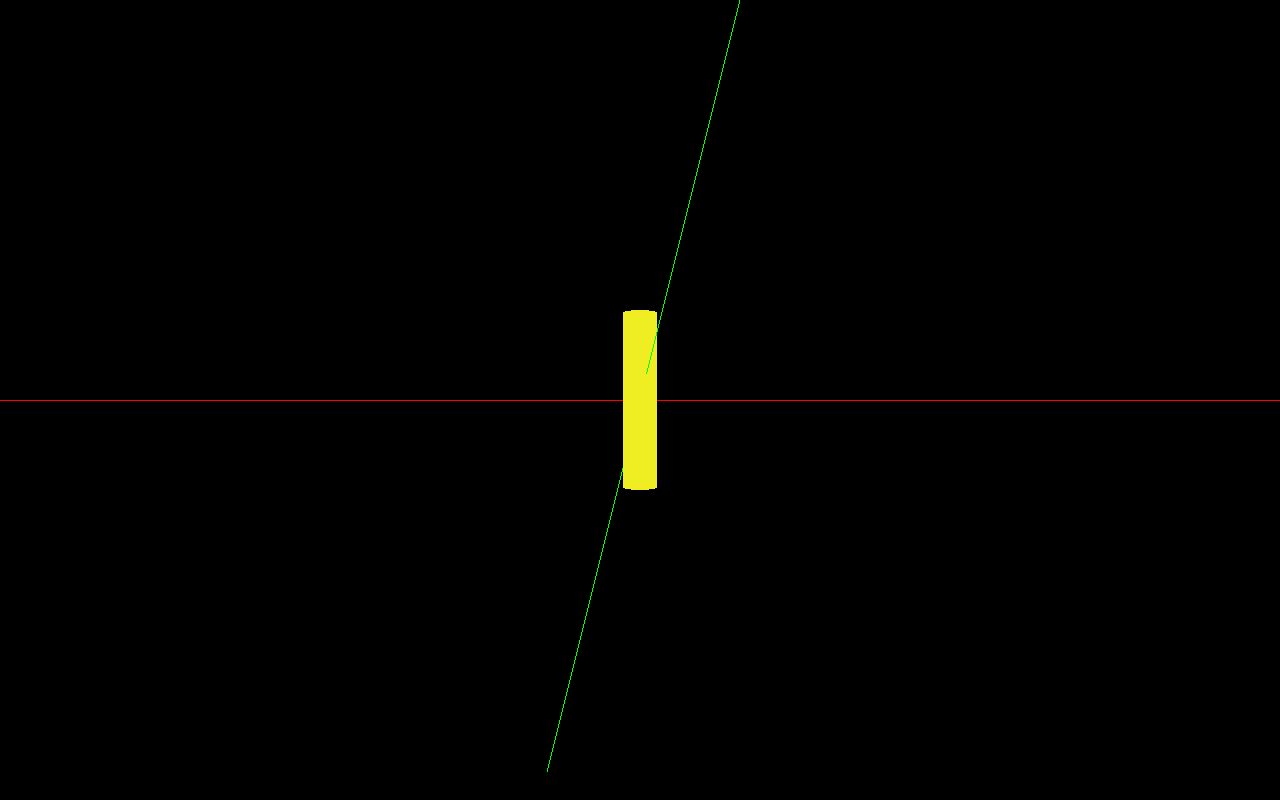
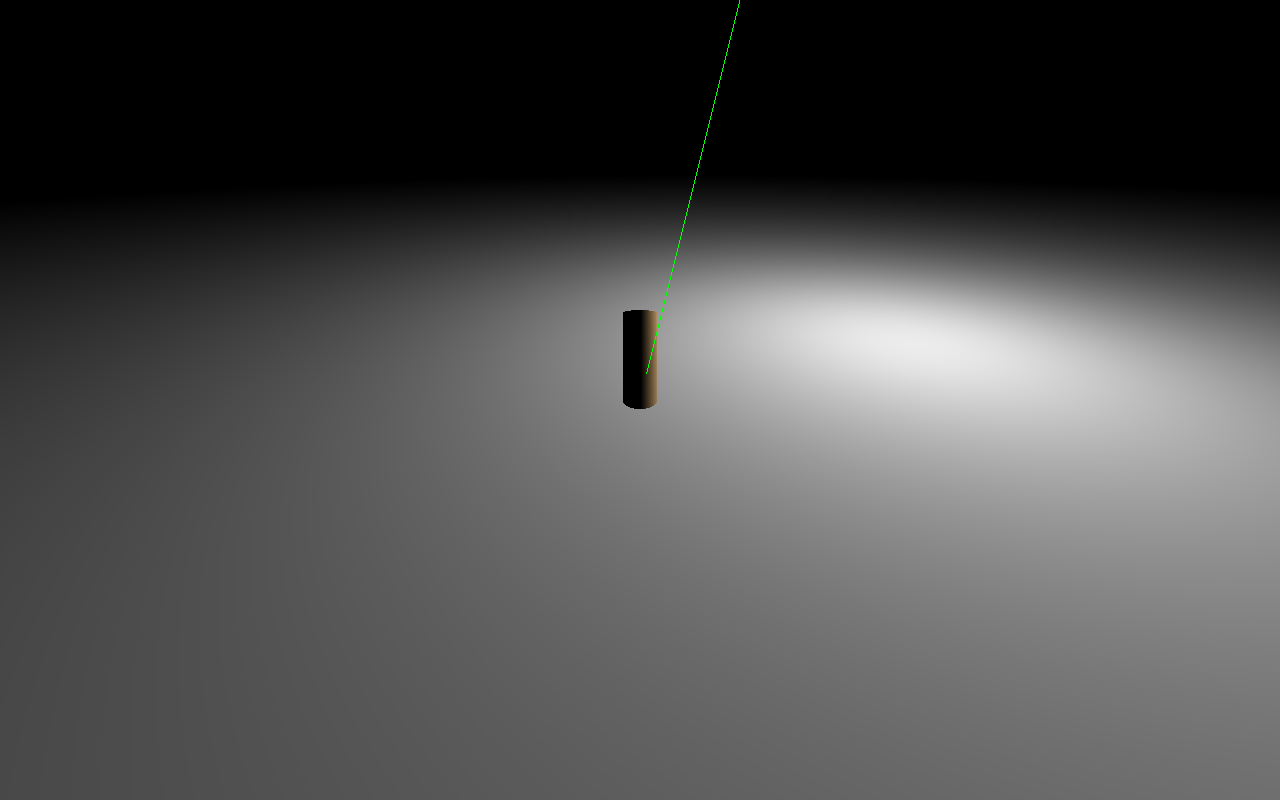
Before and after one commit to mahmodHammad/shadow, a website: page three.html in a window 1280 px wide. Drawn offline with nearby package versions, Linux system fonts and the light colour scheme; animation ran at ten frames a second.

Commit message:
add light, XY plan (need some adjustments)

```diff
--- a/js/init.js
+++ b/js/init.js
@@ -13,3 +13,6 @@ document.body.appendChild(renderer.domElement);
 var controls = new THREE.OrbitControls(camera, renderer.domElement);
 console.log(controls);
 controls.update();
+
+renderer.shadowMap.enabled = true;
+renderer.shadowMap.type = THREE.PCFSoftShadowMap;
--- a/js/objects.js
+++ b/js/objects.js
@@ -1,8 +1,22 @@
 function createCube() {
-  const geometry = new THREE.CylinderGeometry(0.5,0.5,5,100);
-  const material = new THREE.MeshBasicMaterial({ color: 0xeeee22 });
+  const geometry = new THREE.CylinderGeometry(0.5, 0.5, 5, 100);
+  const material = new THREE.MeshStandardMaterial({ color: 0xffcc88 });
   const cube = new THREE.Mesh(geometry, material);
   return cube;
 }
 const cube = createCube();
+cube.castshadow = true;
+cube.receiveShadow = false;
 scene.add(cube);
+
+var planeGeometry = new THREE.PlaneBufferGeometry(200, 200, 20, 32);
+planeGeometry.rotateX(90);
+planeGeometry.rotateY(0);
+planeGeometry.rotateZ(0);
+var planeMaterial = new THREE.MeshStandardMaterial({
+  color: 0xffffff,
+  side: THREE.DoubleSide
+});
+var plane = new THREE.Mesh(planeGeometry, planeMaterial);
+plane.receiveShadow = true;
+scene.add(plane);
--- /dev/null
+++ b/js/shadow.js
@@ -0,0 +1,11 @@
+var light = new THREE.PointLight( 0xffffff, 1, 100 );
+light.position.set( 10, 10, 0 );
+light.castShadow = true;            // default false
+scene.add( light );
+
+
+//Set up shadow properties for the light
+light.shadow.mapSize.width = 512;  // default
+light.shadow.mapSize.height = 512; // default
+light.shadow.camera.near = 0.5;       // default
+light.shadow.camera.far = 500      // default
--- a/three.html
+++ b/three.html
@@ -19,6 +19,6 @@
     <script src="js/coard.js"></script>
     <script src="js/objects.js"></script>
     <script src="js/animate.js"></script>
-    <script src="js/controls.js"></script>
+    <script src="js/shadow.js"></script>
   </body>
 </html>
```
Also changed, not shown: js/controls.js (deleted).
